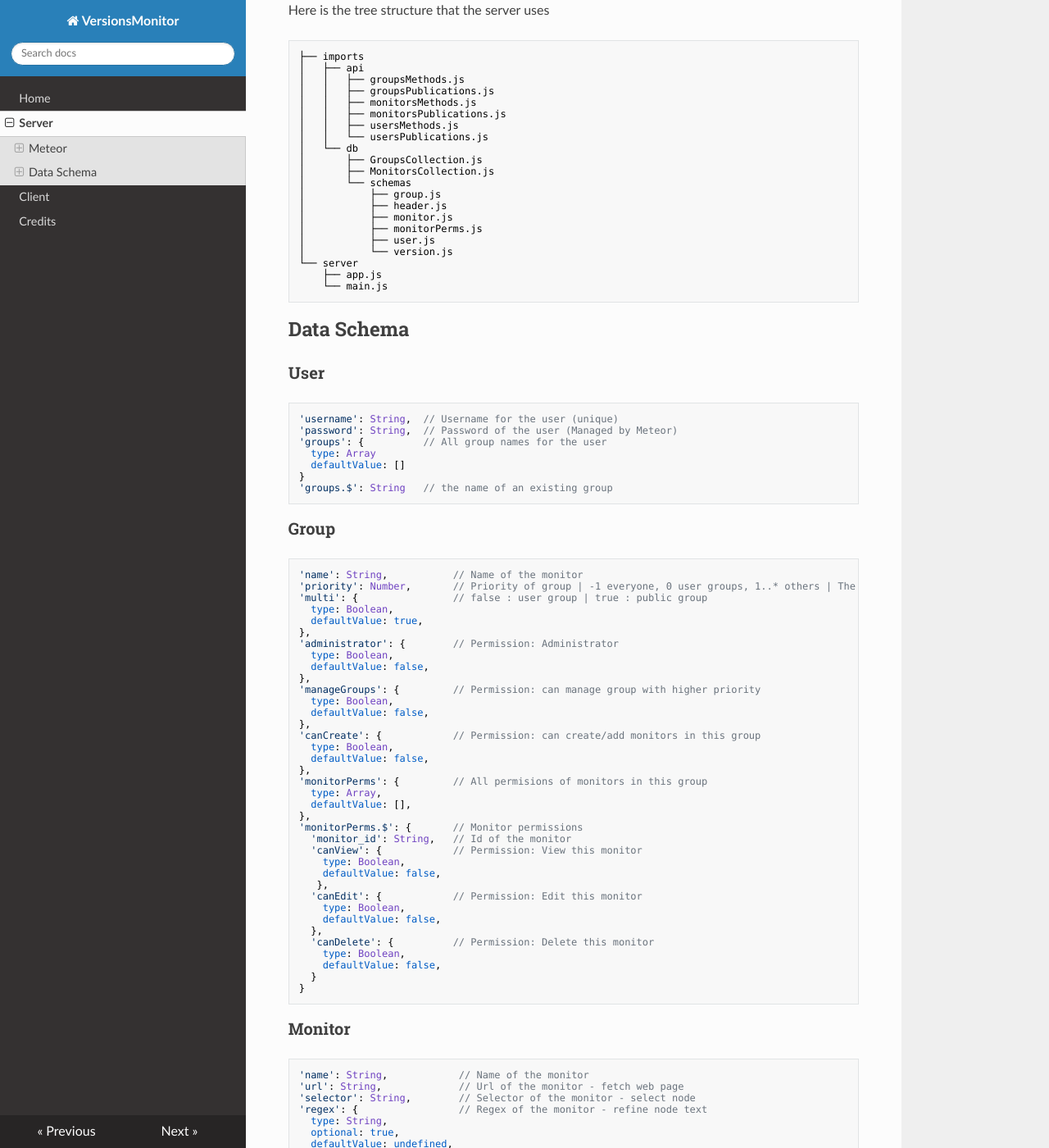
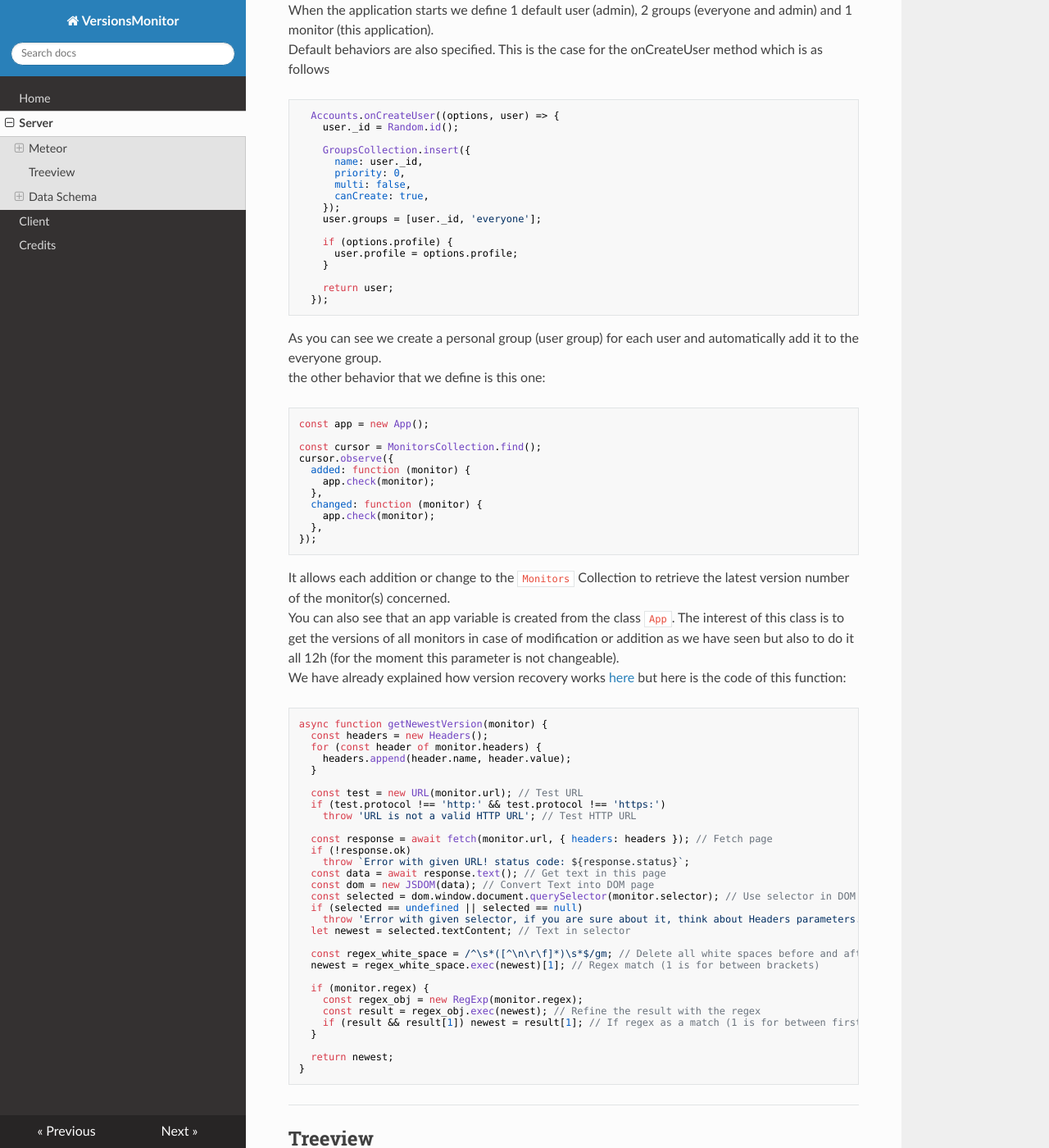
Before and after one commit to LenhardErwan/VersionsMonitor, an MkDocs documentation site: the page built from docs/server.md, in a window 1280 px wide and 1400 px high, scrolled down 4012 px. Shown: the whole window at 82% size. Built offline with MkDocs 1.6.1, drawn with Linux system fonts in a browser that asks for light colours; nearby versions of some CDN libraries.

Commit message:
doc: Finish server stratup part

````diff
--- a/docs/server.md
+++ b/docs/server.md
@@ -179,7 +179,89 @@ Each method for **groups** and **monitors** verifies that the user invoking it h
 
 ---
 
-### Treeview
+### Startup
+
+When the application starts we define 1 default user (admin), 2 groups (everyone and admin) and 1 monitor (this application).
+Default behaviors are also specified. This is the case for the onCreateUser method which is as follows
+
+```js
+  Accounts.onCreateUser((options, user) => {
+    user._id = Random.id();
+
+    GroupsCollection.insert({
+      name: user._id,
+      priority: 0,
+      multi: false,
+      canCreate: true,
+    });
+    user.groups = [user._id, 'everyone'];
+
+    if (options.profile) {
+      user.profile = options.profile;
+    }
+
+    return user;
+  });
+```
+
+As you can see we create a personal group (user group) for each user and automatically add it to the everyone group.
+the other behavior that we define is this one:
+
+```js
+const app = new App();
+
+const cursor = MonitorsCollection.find();
+cursor.observe({
+  added: function (monitor) {
+    app.check(monitor);
+  },
+  changed: function (monitor) {
+    app.check(monitor);
+  },
+});
+```
+
+It allows each addition or change to the `Monitors` Collection to retrieve the latest version number of the monitor(s) concerned.
+You can also see that an app variable is created from the class `App`. The interest of this class is to get the versions of all monitors in case of modification or addition as we have seen but also to do it all 12h (for the moment this parameter is not changeable).
+We have already explained how version recovery works [here](/#how-the-application-retrieves-versions) but here is the code of this function:
+
+```js
+async function getNewestVersion(monitor) {
+  const headers = new Headers();
+  for (const header of monitor.headers) {
+    headers.append(header.name, header.value);
+  }
+
+  const test = new URL(monitor.url); // Test URL
+  if (test.protocol !== 'http:' && test.protocol !== 'https:')
+    throw 'URL is not a valid HTTP URL'; // Test HTTP URL
+
+  const response = await fetch(monitor.url, { headers: headers }); // Fetch page
+  if (!response.ok)
+    throw `Error with given URL! status code: ${response.status}`;
+  const data = await response.text(); // Get text in this page
+  const dom = new JSDOM(data); // Convert Text into DOM page
+  const selected = dom.window.document.querySelector(monitor.selector); // Use selector in DOM
+  if (selected == undefined || selected == null)
+    throw 'Error with given selector, if you are sure about it, think about Headers parameters.';
+  let newest = selected.textContent; // Text in selector
+
+  const regex_white_space = /^\s*([^\n\r\f]*)\s*$/gm; // Delete all white spaces before and after the text, if any
+  newest = regex_white_space.exec(newest)[1]; // Regex match (1 is for between brackets)
+
+  if (monitor.regex) {
+    const regex_obj = new RegExp(monitor.regex);
+    const result = regex_obj.exec(newest); // Refine the result with the regex
+    if (result && result[1]) newest = result[1]; // If regex as a match (1 is for between first brackets)
+  }
+
+  return newest;
+}
+```
+
+---
+
+## Treeview
 
 Here is the tree structure that the server uses
 
@@ -206,6 +288,8 @@ Here is the tree structure that the server uses
     ├── app.js
     └── main.js
 ```
+
+---
 
 ## Data Schema
 
````
